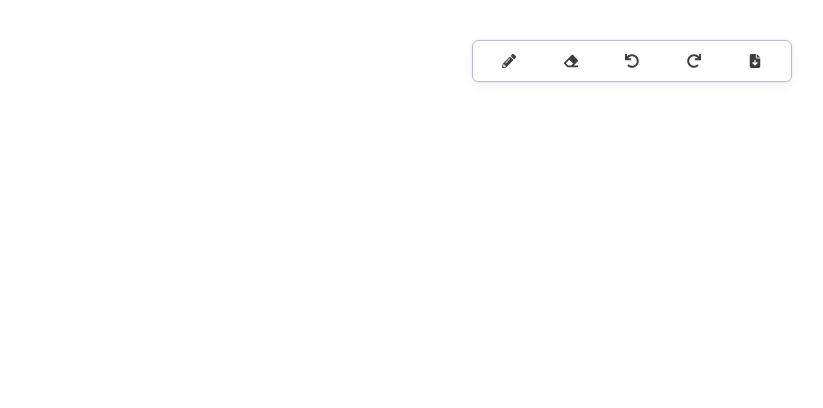
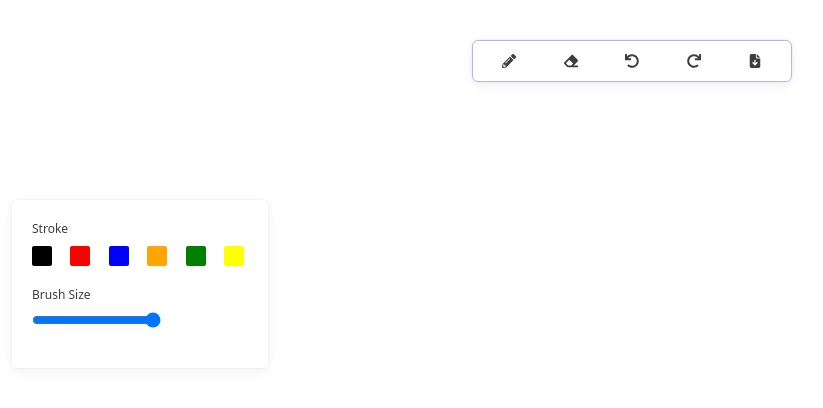
Before and after one commit to hars310/Drawing-Tool, a Next.js app: page / in a window 1280 px wide. Shown: the top 408 px of the page, without its empty margins (8-831 px from the left). Built offline with nearby package versions, Linux system fonts and the light colour scheme.

Commit message:
toolbox ui completed

```diff
--- /dev/null
+++ b/components/Toolbox/index.js
@@ -0,0 +1,30 @@
+import styles from './index.module.css'
+import { COLORS } from '@/constants'
+const Toolbox = () =>{
+    const updateBrushSize = (e) =>{
+
+    }
+    return (
+        <div className={styles.toolboxContainer}>
+            <div className={styles.toolItem}>
+                <h4 className={styles.toolText}>Stroke</h4>
+                <div className={styles.itemContainer}>
+                    <div className={styles.colorBox} style={{backgroundColor:COLORS.BLACK}} />
+                    <div className={styles.colorBox} style={{backgroundColor:COLORS.RED}} />
+                    <div className={styles.colorBox} style={{backgroundColor:COLORS.BLUE}} />
+                    <div className={styles.colorBox} style={{backgroundColor:COLORS.ORANGE}} />
+                    <div className={styles.colorBox} style={{backgroundColor:COLORS.GREEN}} />
+                    <div className={styles.colorBox} style={{backgroundColor:COLORS.YELLOW}} />
+                </div>
+            </div>
+            <div className={styles.toolItem}>
+                <h4 className={styles.toolText}>Brush Size</h4>
+                <div className={styles.itemContainer}>
+                    <input type='range' min={1} max={10} step={1} onChange={updateBrushSize} />
+                </div>
+            </div>
+        </div>
+    )
+}
+
+export default Toolbox;
--- /dev/null
+++ b/components/Toolbox/index.module.css
@@ -0,0 +1,29 @@
+.toolboxContainer{
+    @apply p-5 absolute top-1/4 left-5 w-64 rounded-md;
+    box-shadow: theme('colors.shadow1');
+    border: theme('colors.border1');
+    background-color: theme('colors.background1');
+
+
+        .toolItem{
+            @apply mb-5;
+
+            .toolText{
+                font-size: 12px;
+                color: theme('colors.text1');
+            }
+
+            .itemContainer{
+                @apply flex justify-between mt-2;
+
+                .colorBox{
+                    @apply h-5 w-5 mr-1 rounded-sm  cursor-pointer;
+
+                    &:hover,&.active{
+                        border: 1.5px solid theme('colors.border2');
+                        box-shadow: theme('colors.shadow2');
+                    }
+                }
+            }
+        }
+}
--- /dev/null
+++ b/constants.js
@@ -0,0 +1,10 @@
+const COLORS = {
+    BLACK : 'black',
+    RED:'red',
+    GREEN:'green',
+    BLUE:'blue',
+    ORANGE:'orange',
+    YELLOW:'yellow',
+    WHITE:'white'
+}
+export {COLORS};
--- a/pages/index.js
+++ b/pages/index.js
@@ -1,9 +1,11 @@
 import Menu from "@/components/Menu";
+import Toolbox from "@/components/Toolbox";
 
 export default function Home() {
   return (
     <>
     <Menu/>
+    <Toolbox/>
     </>
       );
 }
```
